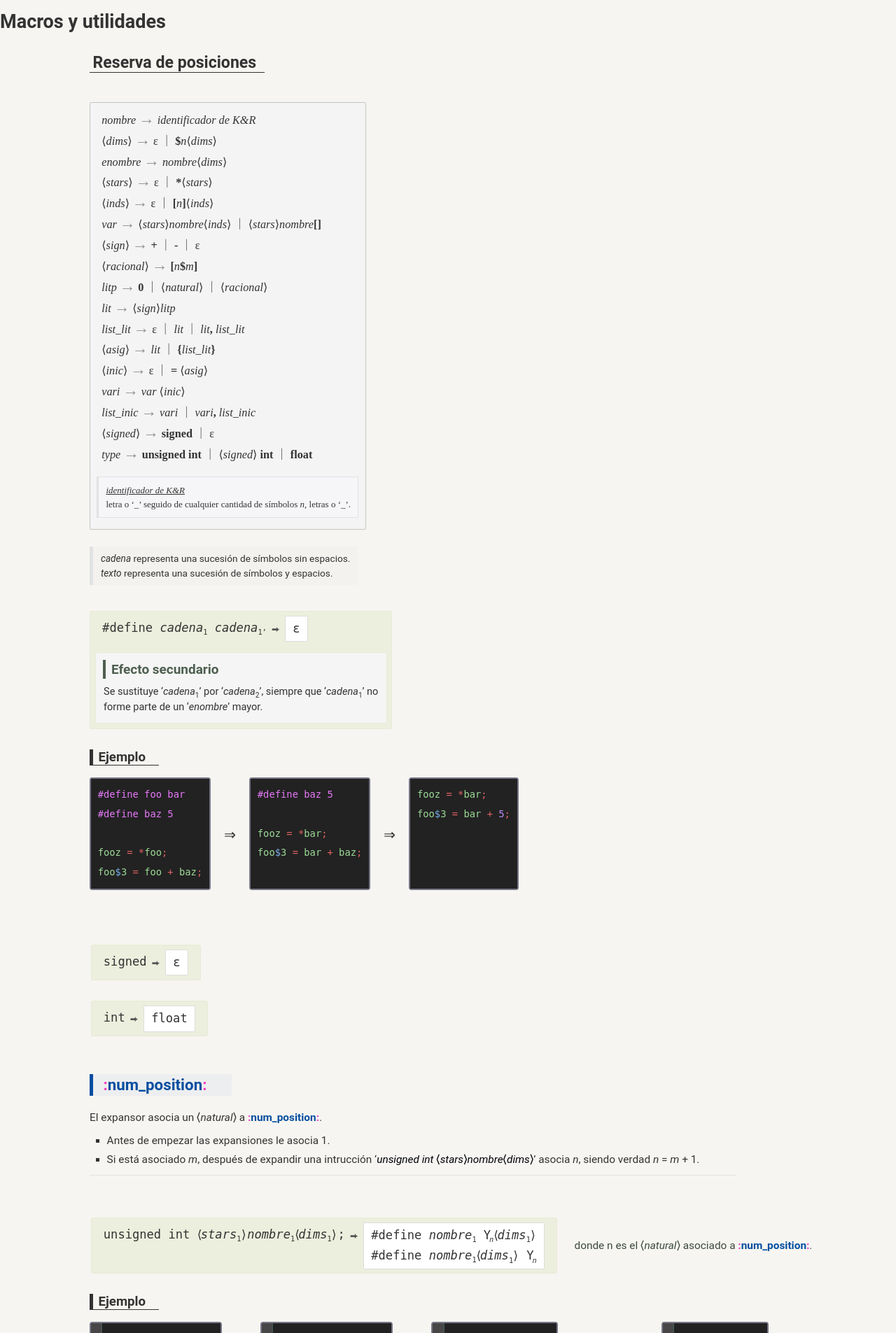
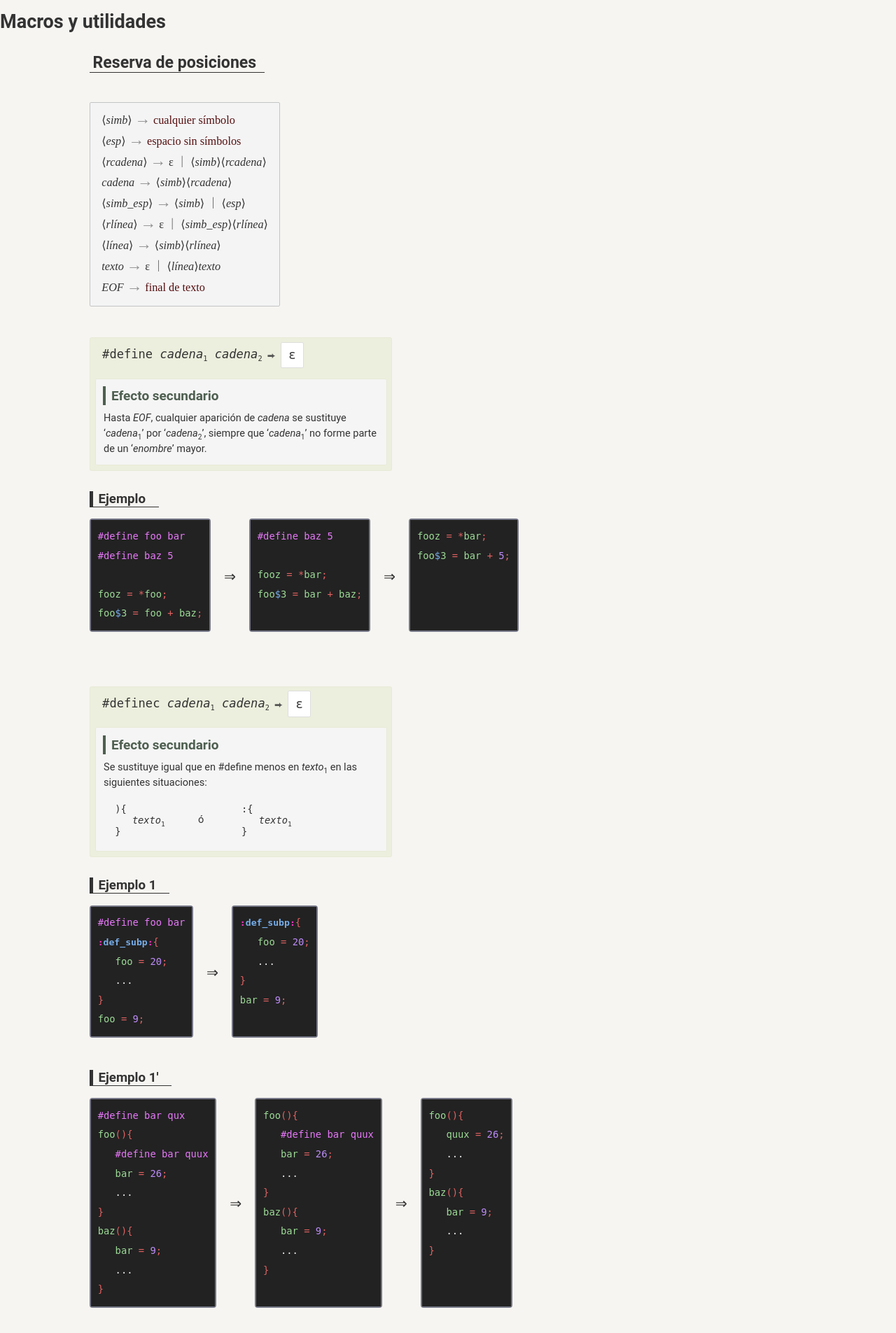
Before and after one commit to rjcordoba/yamm, a PHP site: page /macros/macros-6.html in a window 1280 px wide. Shown: the part 170-2075 px from the top of the page at 70% size. Run offline with PHP 8.4, Linux system fonts and the light colour scheme.

Commit message:
31-12-19, macro 13.

```diff
--- a/css/macros.css
+++ b/css/macros.css
@@ -12,13 +12,35 @@ h3{
 	width:-moz-fit-content;
 }
 
-.warn{
+aside.aclarcn{
+	display:flex;
+	align-items:center;
+	font-size: 0.8em;
+    line-height: 1.5;
+	border-left:solid 5px #e1e2e2;
+	padding:0.5em 0.8em;
+	margin:1.6em 0 4.5em;
+	background-color:rgb(225,226,226,0.18);
+    max-width:50em;
+	width:fit-content;
+	width:-moz-fit-content;
+}
+
+.aclarcn::before{
+	content:"✎";
 	font-size:1.5em;
-	margin:0 0.2em 0 0.5em;
+	margin:0 0.45em 0 0.15em;
 	position:relative;
-	top:0.15em;
 	color:#3a3c4e;
 }
+
+/* .warn{ */
+/* 	font-size:1.5em; */
+/* 	margin:0 0.2em 0 0.5em; */
+/* 	position:relative; */
+/* 	top:0.15em; */
+/* 	color:#3a3c4e; */
+/* } */
 
 .expansor .warn{
 	color:#080e56;
@@ -46,6 +68,10 @@ sub, sup{
 
 .acercar{
 	margin-left:-0.35em;
+}
+
+.alejar{
+	margin-right:0.15em;
 }
 
 .alejarsup{
@@ -90,17 +116,6 @@ sub.subp{
 	color:inherit;
 	font-size:0.9em;
 	margin:0 0.2em 0 0.3em;
-}
-
-aside.aclarcn{
-	font-size: 0.8em;
-    line-height: 1.5;
-	border-left:solid 5px #e1e2e2;
-	padding:0.5em 0.8em;
-	margin:1.6em 0 4.5em;
-	background-color:rgb(225,226,226,0.18);
-	width:fit-content;
-	width:-moz-fit-content;
 }
 
 .expansor aside.aclarcn{
@@ -361,6 +376,20 @@ sub{
 	border:solid 1px #e8ead7;
 	border-radius:0.15em;
 	padding:0.4em;
+}
+
+.mmacro_exp .secundario .casos{
+	display:flex;
+	align-items:center;
+}
+
+.mmacro_exp .secundario .casos p{
+	margin:0 2em;
+}
+
+.mmacro_exp .secundario .casos  pre{
+	margin:1em 1em 1em 1.5em;
+	font-size:0.8em;
 }
 
 .mmacro_exp h1{
@@ -713,12 +742,12 @@ pre .flechita::before{
 	list-style-type:disc !important;
 }
 
-sub .comil{
-	position:relative;
-	font-size:1.6em;
-    top:0.2em;
-    left:-0.1em;
-}
+/* sub .comil{ */
+/* 	position:relative; */
+/* 	font-size:1.6em; */
+/*     top:0.2em; */
+/*     left:-0.1em; */
+/* } */
 
 pre sub .comil{
     left:-0.2em;
--- a/macros/macros-1.html
+++ b/macros/macros-1.html
@@ -180,8 +180,8 @@
 		  </ol>
 		</div>
 		<aside class="aclarcn glue">
-		  <span class="warn">&#x270E;</span>No terminales con subíndice (p.ej. <span class="noterm">natural<sub>1</sub></span>, <span class="nnoterm">m<sub>1</sub></span>)
-		  representan una cadena concreta, que puede ser cualquiera, que se pueda derivar de ese no terminal.
+		  <p>No terminales con subíndice (p.ej. <span class="noterm">natural<sub>1</sub></span>, <span class="nnoterm">m<sub>1</sub></span>)
+		  representan una cadena concreta, que puede ser cualquiera, que se pueda derivar de ese no terminal.</p>
 		</aside>
 		<div class="macro">
 		  <pre><code><span class="nnoterm">x</span><sup>1</sup></code></pre>
@@ -276,7 +276,7 @@
 		  </ol>
 		</aside>
 		<aside class="aclarcn glue">
-		  <span class="warn">&#x270E;</span>Tres puntos (...) representa cualquier instrucción o cualquier expansión de instrucciones.
+		  Tres puntos (...) representa cualquier instrucción o cualquier expansión de instrucciones.
 		</aside>
 		<dl class="expansor glue">
 		  <dt class="flechita"><span class="pos_puntos">⟨<span class="nnoterm">natural</span><span>⟩</span></span></dt>
--- a/macros/macros-12.html
+++ b/macros/macros-12.html
@@ -180,9 +180,9 @@
 	  </aside>
 	  <div class="macro">
 		<pre><code><span class="term">Z<sub>&Omega;</sub></span><span class="term"> = </span><span class="noterm">stars<sub>1</sub></span
-><span class="term">V<span class="acercarsup">’</span><span class="acercar">’</span></span><span class="term">;</span></code></pre>
+><span class="nnoterm">V</span><span>’</span><span class="acercar">’</span><span class="term">;</span></code></pre>
 		<div class="flecha"></div>
-		<pre><code><span class="term">V<span class="acercarsup">’</span><span class="acercar">’</span></span><span class="term">;</span>
+		<pre><code><span class="nnoterm">V</span><span>’</span><span class="acercar">’</span><span class="term">;</span>
 <span class="term">Z<sub>&Omega;</sub></span><span class="term"> = </span><span class="noterm">stars<sub>1</sub></span
 ><span class="term">V<sub class="acercarsup">.ret</sub></span><span class="term">;</span></code></pre>
 	  </div>
--- a/macros/macros-6.html
+++ b/macros/macros-6.html
@@ -33,6 +33,186 @@
 		<h2>Macros y utilidades</h2>
 		<main><!--***********************-->
 		  <h3>Reserva de posiciones</h3>
+		  <!-- <aside class="aclarcn glue"> -->
+		  <!-- 	<div class="enlin"><p><span class="nnoterm">cadena</span> representa una sucesión de símbolos sin espacios.</p> -->
+		  <!-- 	<p><span class="nnoterm">texto</span> representa una sucesión de símbolos y espacios.</p></div> -->
+			<!-- </aside> -->
+		  <div class="gramat glue">
+			<ol>
+			  <li>
+				<div class="noterm">simb</div>
+				<div class="flechag"></div>
+				<div class="gramtexto">cualquier símbolo</div>
+			  </li>
+			  <li>
+				<div class="noterm">esp</div>
+				<div class="flechag"></div>
+				<div class="gramtexto">espacio sin símbolos</div>
+			  </li>
+			  <li>
+				<div class="noterm">rcadena</div>
+				<div class="flechag"></div>
+				<ul>
+				  <li>&epsilon;</li>
+				  <li><span class="noterm">simb</span><span class="noterm">rcadena</span></li>
+				</ul>
+			  </li>
+			  <li>
+				<div class="nnoterm">cadena</div>
+				<div class="flechag"></div>
+				<div><span class="noterm">simb</span><span class="noterm">rcadena</span></div>
+			  </li>
+			  <li>
+				<div class="noterm">simb_esp</div>
+				<div class="flechag"></div>
+				<ul>
+				  <li><span class="noterm">simb</span></li>
+				  <li><span class="noterm">esp</span></li>
+				</ul>
+			  </li>
+			  <li>
+				<div class="noterm">rlínea</div>
+				<div class="flechag"></div>
+				<ul>
+				  <li>&epsilon;</li>
+				  <li><span class="noterm">simb_esp</span><span class="noterm">rlínea</span></li>
+				</ul>
+			  </li>
+			  <li>
+				<div class="noterm">línea</div>
+				<div class="flechag"></div>
+				<div><span class="noterm">simb</span><span class="noterm">rlínea</span></div>
+			  </li>
+			  <li>
+				<div class="nnoterm">texto</div>
+				<div class="flechag"></div>
+				<ul>
+				  <li>&epsilon;</li>
+				  <li><span class="noterm">línea</span><span class="nnoterm">texto</span></li>
+				</ul>
+			  </li>
+			  <li>
+				<div class="nnoterm">EOF</div>
+				<div class="flechag"></div>
+				<div class="gramtexto">final de texto</div>
+			  </li>
+			</ol>
+		  </div>
+		  <div class="mmacro_exp">
+			<div class="macro">
+			  <pre><code><span class="term">#define</span><span class="nnoterm"> cadena</span><sub>1</sub><span class="nnoterm"> cadena</span><sub>2</sub></code></pre>
+			  <div class="flecha"></div>
+			  <pre><code>ε</code></pre>
+			</div>
+			<div class="secundario">
+			  <h1>Efecto secundario</h1>
+			  <p>Hasta <span class="nnoterm">EOF</span>, cualquier aparición de <span class="nnoterm">cadena</span> se sustituye ‘<span class="nnoterm">cadena</span><sub>1</sub>’ por
+				‘<span class="nnoterm">cadena</span><sub>2</sub>’, siempre que ‘<span class="nnoterm">cadena</span><sub>1</sub>’ no forme parte de un ‘<span class="nnoterm">enombre</span>’ mayor.</p>
+			</div>
+		  </div>
+		  <aside class="ejemplos">
+		  <h1>Ejemplo</h1>
+		  <ol>
+			<li>
+			  <div><pre><code><span class="preproc">#define foo bar</span>
+<span class="preproc">#define baz 5</span>
+
+<span class="nvars">fooz</span><span class="simbind"> = *</span><span class="nvars">foo</span><span class="simbind">;</span>
+<span class="nvars">foo<span class="simbexp2">$</span>3</span><span class="simbind"> = </span><span class="nvars">foo<span class="simbind"> + </span
+>baz</span><span class="simbind">;</span></code></pre></div>
+			</li>
+			<li>
+			  <div><pre><code><span class="preproc">#define baz 5</span>
+
+<span class="nvars">fooz</span><span class="simbind"> = *</span><span class="nvars">bar</span><span class="simbind">;</span>
+<span class="nvars">foo<span class="simbexp2">$</span>3</span><span class="simbind"> = </span><span class="nvars">bar<span class="simbind"> + </span
+>baz</span><span class="simbind">;</span></code></pre></div>
+			</li>
+			<li>
+			  <div><pre><code><span class="nvars">fooz</span><span class="simbind"> = *</span><span class="nvars">bar</span><span class="simbind">;</span>
+<span class="nvars">foo<span class="simbexp2">$</span>3</span><span class="simbind"> = </span><span class="nvars">bar</span><span class="simbind"> + </span
+><span class="numberp">5</span><span class="simbind">;</span></code></pre></div>
+			</li>
+		  </ol>
+		  </aside>
+		  <div class="mmacro_exp">
+			<div class="macro">
+			  <pre><code><span class="term">#definec</span><span class="nnoterm"> cadena</span><sub>1</sub><span class="nnoterm"> cadena</span><sub>2</sub></code></pre>
+			  <div class="flecha"></div>
+			  <pre><code>ε</code></pre>
+			</div>
+			<div class="secundario">
+			  <h1>Efecto secundario</h1>
+			  <p>Se sustituye igual que en #define menos en <span class="nnoterm">texto</span><sub>1</sub> en las siguientes situaciones:</p>
+			  <div class="casos">
+				<pre>){
+   <span class="nnoterm">texto</span><sub>1</sub>
+}</pre>
+<p>ó</p>
+				  <pre>:{
+   <span class="nnoterm">texto</span><sub>1</sub>
+}</pre>
+			  </div>
+			</div>
+		  </div>
+		  <aside class="ejemplos noult">
+		  <h1>Ejemplo 1</h1>
+		  <ol>
+			<li>
+			  <div><pre><code><span class="preproc">#define foo bar</span>
+<span class="var_exp">def_subp</span><span class="simbind">{</span>
+   <span class="nvars">foo</span><span class="simbind"> = </span><span class="numberp">20</span><span class="simbind">;</span>
+   ...
+<span class="simbind">}</span>
+<span class="nvars">foo</span><span class="simbind"> = </span><span class="numberp">9</span><span class="simbind">;</span></code></pre></div>
+			</li>
+			<li>
+			  <div><pre><code><span class="var_exp">def_subp</span><span class="simbind">{</span>
+   <span class="nvars">foo</span><span class="simbind"> = </span><span class="numberp">20</span><span class="simbind">;</span>
+   ...
+<span class="simbind">}</span>
+<span class="nvars">bar</span><span class="simbind"> = </span><span class="numberp">9</span><span class="simbind">;</span></code></pre></div>
+			</li>
+		  </ol>
+		  </aside>
+		  <aside class="ejemplos">
+		  <h1>Ejemplo 1'</h1>
+		  <ol>
+			<li>
+			  <div><pre><code><span class="preproc">#define bar qux</span>
+<span class="nvars">foo</span><span class="simbind">(){</span>
+   <span class="preproc">#define bar quux</span>
+   <span class="nvars">bar</span><span class="simbind"> = </span><span class="numberp">26</span><span class="simbind">;</span>
+   ...
+<span class="simbind">}</span>
+<span class="nvars">baz</span><span class="simbind">(){</span>
+   <span class="nvars">bar</span><span class="simbind"> = </span><span class="numberp">9</span><span class="simbind">;</span>
+   ...
+<span class="simbind">}</span></code></pre></div>
+			</li>
+			<li>
+			  <div><pre><code><span class="nvars">foo</span><span class="simbind">(){</span>
+   <span class="preproc">#define bar quux</span>
+   <span class="nvars">bar</span><span class="simbind"> = </span><span class="numberp">26</span><span class="simbind">;</span>
+   ...
+<span class="simbind">}</span>
+<span class="nvars">baz</span><span class="simbind">(){</span>
+   <span class="nvars">bar</span><span class="simbind"> = </span><span class="numberp">9</span><span class="simbind">;</span>
+   ...
+<span class="simbind">}</span></code></pre></div>
+			</li>
+			<li>
+			  <div><pre><code><span class="nvars">foo</span><span class="simbind">(){</span>
+   <span class="nvars">quux</span><span class="simbind"> = </span><span class="numberp">26</span><span class="simbind">;</span>
+   ...
+<span class="simbind">}</span>
+<span class="nvars">baz</span><span class="simbind">(){</span>
+   <span class="nvars">bar</span><span class="simbind"> = </span><span class="numberp">9</span><span class="simbind">;</span>
+   ...
+<span class="simbind">}</span></code></pre></div>
+			</li>
+		  </ol>
+		  </aside>
 		  <div class="gramat">
 			<ol>
 			  <li>
@@ -168,47 +348,6 @@
 			</dl>
 		  </aside>
 		  </div>
-		  <aside class="aclarcn glue">
-			<p><span class="nnoterm">cadena</span> representa una sucesión de símbolos sin espacios.</p>
-			<p><span class="nnoterm">texto</span> representa una sucesión de símbolos y espacios.</p>
-		  </aside>
-		  <div class="mmacro_exp">
-			<div class="macro">
-			  <pre><code><span class="term">#define</span><span class="nnoterm"> cadena</span><sub>1</sub><span class="nnoterm"> cadena</span><sub>1<span class="marcsub">’</span></sub></code></pre>
-			  <div class="flecha"></div>
-			  <pre><code>ε</code></pre>
-			</div>
-			<div class="secundario">
-			  <h1>Efecto secundario</h1>
-			  <p>Se sustituye ‘<span class="nnoterm">cadena</span><sub>1</sub>’ por ‘<span class="nnoterm">cadena</span><sub>2</sub>’,
-			  siempre que ‘<span class="nnoterm">cadena</span><sub>1</sub>’ no forme parte de un ‘<span class="nnoterm">enombre</span>’ mayor.</p>
-			</div>
-		  </div>
-		  <aside class="ejemplos">
-		  <h1>Ejemplo</h1>
-		  <ol>
-			<li>
-			  <div><pre><code><span class="preproc">#define foo bar</span>
-<span class="preproc">#define baz 5</span>
-
-<span class="nvars">fooz</span><span class="simbind"> = *</span><span class="nvars">foo</span><span class="simbind">;</span>
-<span class="nvars">foo<span class="simbexp2">$</span>3</span><span class="simbind"> = </span><span class="nvars">foo<span class="simbind"> + </span
->baz</span><span class="simbind">;</span></code></pre></div>
-			</li>
-			<li>
-			  <div><pre><code><span class="preproc">#define baz 5</span>
-
-<span class="nvars">fooz</span><span class="simbind"> = *</span><span class="nvars">bar</span><span class="simbind">;</span>
-<span class="nvars">foo<span class="simbexp2">$</span>3</span><span class="simbind"> = </span><span class="nvars">bar<span class="simbind"> + </span
->baz</span><span class="simbind">;</span></code></pre></div>
-			</li>
-			<li>
-			  <div><pre><code><span class="nvars">fooz</span><span class="simbind"> = *</span><span class="nvars">bar</span><span class="simbind">;</span>
-<span class="nvars">foo<span class="simbexp2">$</span>3</span><span class="simbind"> = </span><span class="nvars">bar</span><span class="simbind"> + </span
-><span class="numberp">5</span><span class="simbind">;</span></code></pre></div>
-			</li>
-		  </ol>
-		  </aside>
 		  <div class="macro">
 			<pre><code><span class="term">signed</span></code></pre>
 			<div class="flecha"></div>
```
